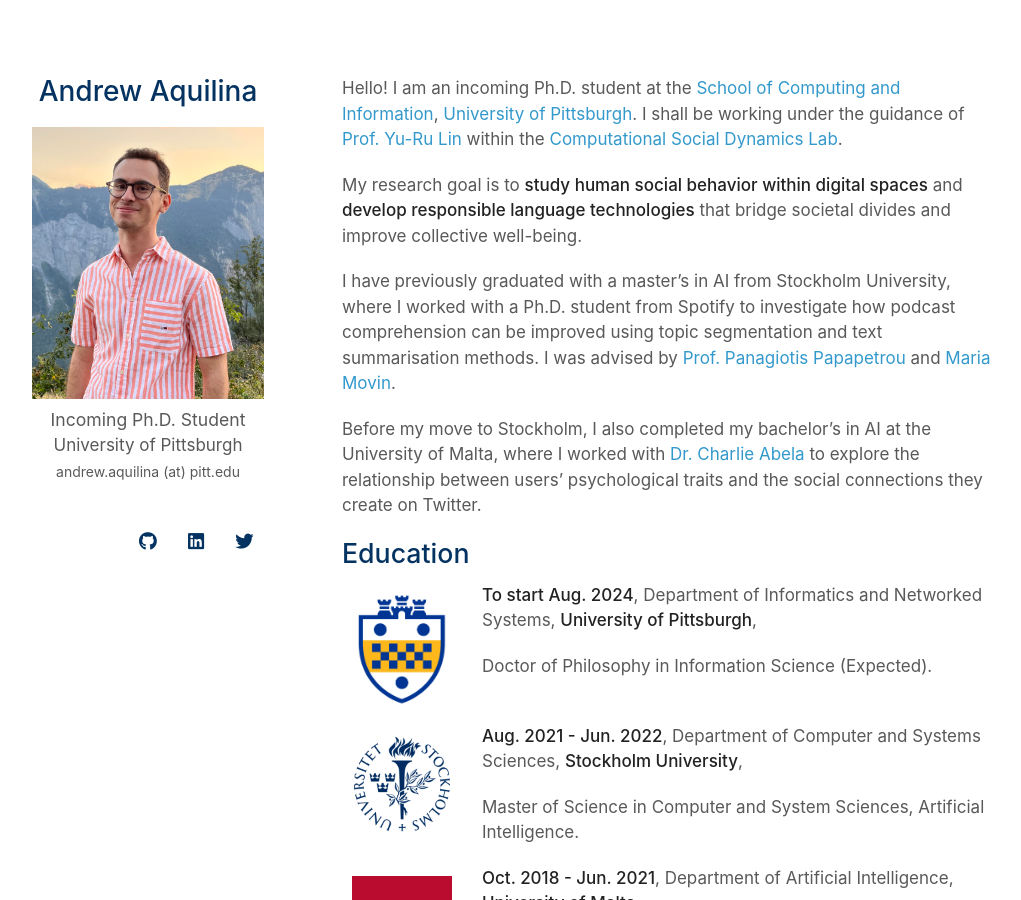
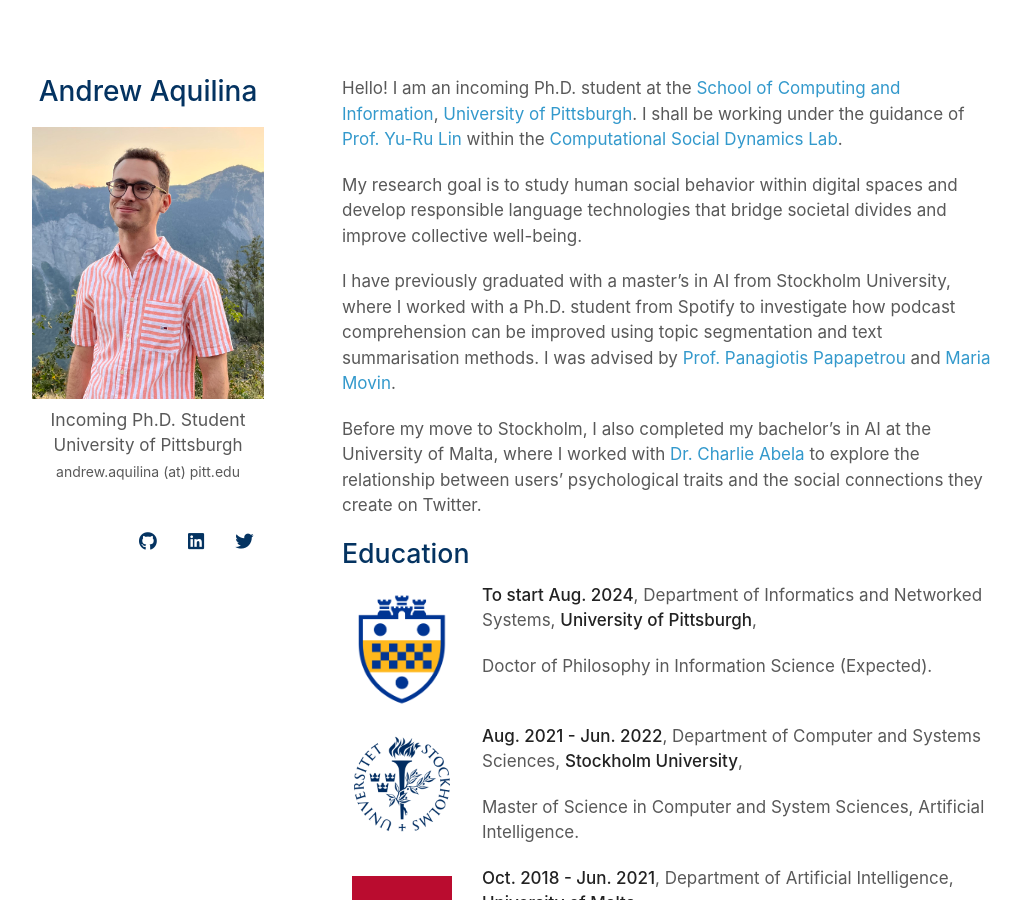
Before and after one commit to andaqu/andaqu.github.io, a Jekyll site: the page built from index.md, in a window 1280 px wide and 900 px high. Shown: the whole window, without its empty margins (128-1149 px from the left). Built offline with Jekyll 4.4.1, drawn with Linux system fonts in a browser that asks for light colours; nearby versions of some CDN libraries; a style sheet for code colours, icons or effects is not loaded.

```diff
--- a/index.md
+++ b/index.md
@@ -4,7 +4,7 @@ layout: homepage
 
 Hello! I am an incoming Ph.D. student at the [School of Computing and Information](https://www.sci.pitt.edu/), [University of Pittsburgh](https://pitt.edu/). I shall be working under the guidance of [Prof. Yu-Ru Lin](http://www.yurulin.com/) within the [Computational Social Dynamics Lab](https://picsolab.github.io/).
 
-My research goal is to __study human social behavior within digital spaces__ and __develop responsible language technologies__ that bridge societal divides and improve collective well-being.
+My research goal is to study human social behavior within digital spaces and develop responsible language technologies that bridge societal divides and improve collective well-being.
 
 I have previously graduated with a master’s in AI from Stockholm University, where I worked with a Ph.D. student from Spotify to investigate how podcast comprehension can be improved using topic segmentation and text summarisation methods. I was advised by [Prof. Panagiotis Papapetrou](https://papapetrou.blogs.dsv.su.se/) and [Maria Movin](https://www.linkedin.com/in/mariamovin).
 
```
